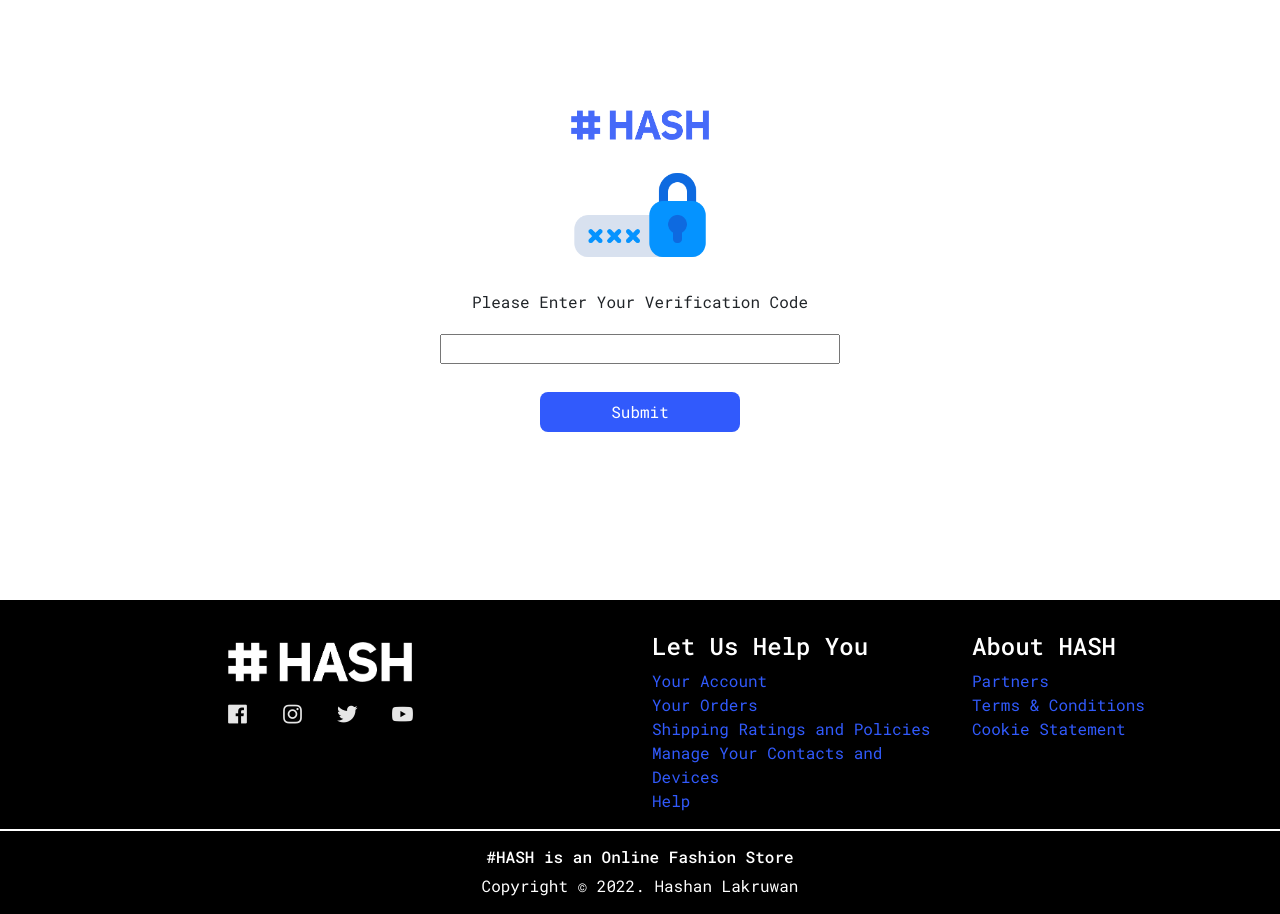
After one commit to Hashan2kk2/HASH, a PHP site: page /verificationCode.php in a window 1280 px wide. The commit adds this page. Run offline with PHP 8.4, Linux system fonts and the light colour scheme; some libraries are stand-ins or nearby versions.

Commit message:
verification code page designed

```diff
--- a/css/style.css
+++ b/css/style.css
@@ -394,3 +394,46 @@
 
 
 /* Forgot Password */
+
+
+/* Verification Code page */
+
+.verification-logo {
+    background-image: url(../img/Asset\ 7.png);
+    height: 30px;
+    background-position: center;
+    background-size: contain;
+    background-repeat: no-repeat;
+}
+
+.verification-img {
+    background-image: url(../img/code.png);
+    height: 150px;
+    background-position: center;
+    background-size: contain;
+    background-repeat: no-repeat;
+}
+
+.verification-input input {
+    width: 400px;
+    margin: 20px 0;
+    height: 30px;
+    padding: 10px;
+}
+
+.verification-input button {
+    width: 200px;
+    border: none;
+    outline: none;
+    background-color: #315afc;
+    height: 40px;
+    border-radius: 8px;
+    color: white;
+}
+
+.verification-input button:hover {
+    background-color: #395be0;
+}
+
+
+/* Verification Code page */
--- /dev/null
+++ b/verificationCode.php
@@ -0,0 +1,47 @@
+<!DOCTYPE html>
+<html lang="en">
+
+<head>
+    <meta charset="UTF-8">
+    <meta http-equiv="X-UA-Compatible" content="IE=edge">
+    <meta name="viewport" content="width=device-width, initial-scale=1.0">
+    <title>Password Reset | Verificaion Code</title>
+
+    <!-- CSS FILES -->
+    <link rel="stylesheet" href="css/style.css">
+
+    <link rel="stylesheet" href="css/bootstrap.css">
+
+    <link href='https://unpkg.com/boxicons@2.1.2/css/boxicons.min.css' rel='stylesheet'>
+</head>
+
+<body>
+    <div class="container-fluid">
+        <div class="row justify-content-center align-items-center g-0" style="min-height: 550px;">
+            <div class="col-12">
+                <div class="row">
+                    <div class="col-12 verification-logo"></div>
+                </div>
+                <div class="row">
+                    <div class="col-12 verification-img"></div>
+                </div>
+                <div class="row">
+                    <div class="col-12 text-center verification-input">
+                        <label>Please Enter Your Verification Code</label>
+                        <br>
+                        <input type="text">
+                        <br>
+                        <button class="my-2">Submit</button>
+                    </div>
+                </div>
+            </div>
+        </div>
+    </div>
+    <?php
+
+    require "footer.php";
+
+    ?>
+</body>
+
+</html>
```
Also changed, not shown: forgotPasswordProcess.php (+10 -7 lines), js/script.js (+18 -1 lines), img/code.png (added).
